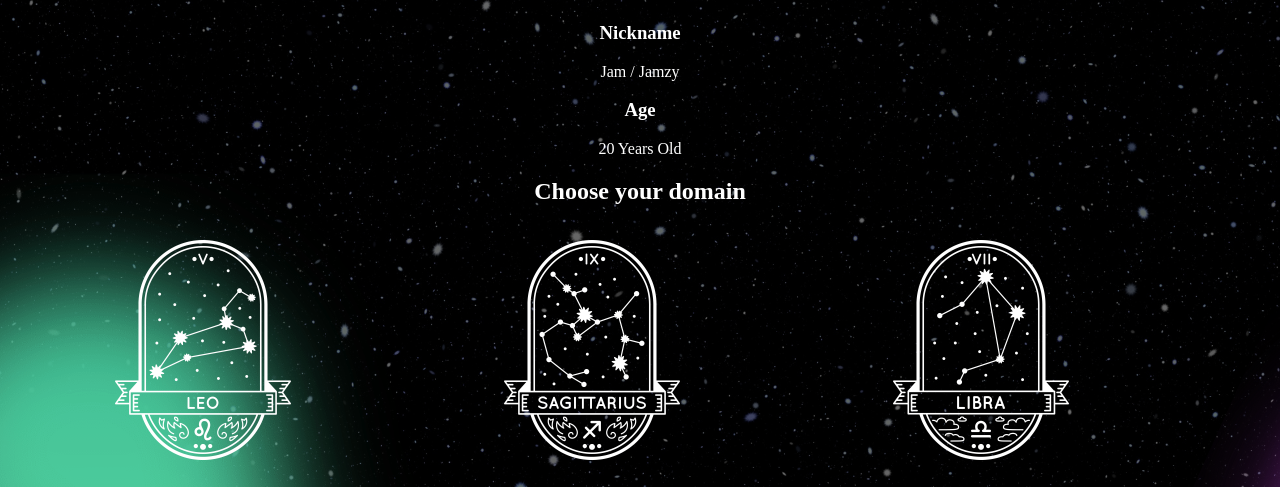
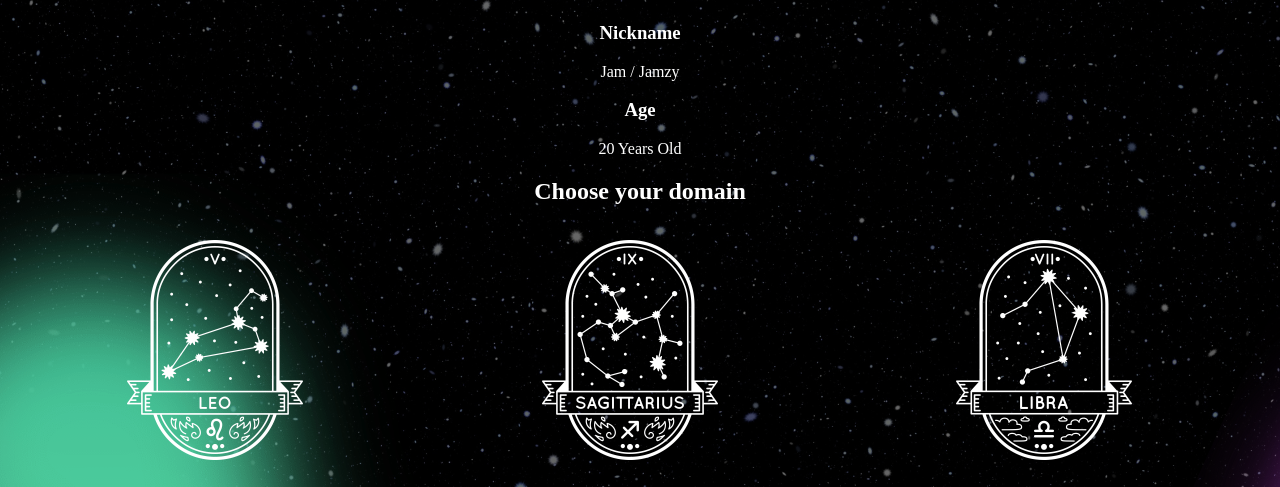
Before and after one commit to jtcuyugan/lab2, a PHP site: page / in a window 1280 px wide. Shown: the part 503-990 px from the top of the page. Run offline with PHP 8.4, Linux system fonts and the light colour scheme.

Commit message:
Update index.css

```diff
--- a/week3/css/index.css
+++ b/week3/css/index.css
@@ -1,6 +1,6 @@
 .column {
   float: left;
-  width: 30%;
+  width: 32%;
   padding: 5px;
   }
 .row::after {
```
